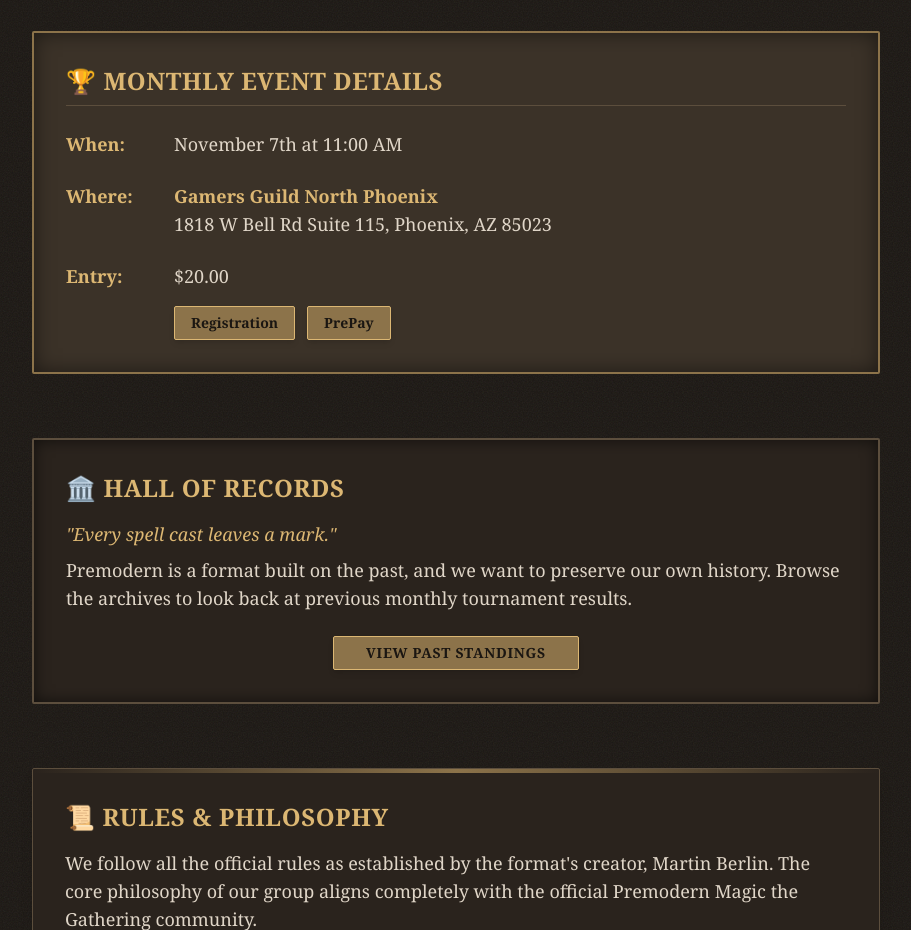
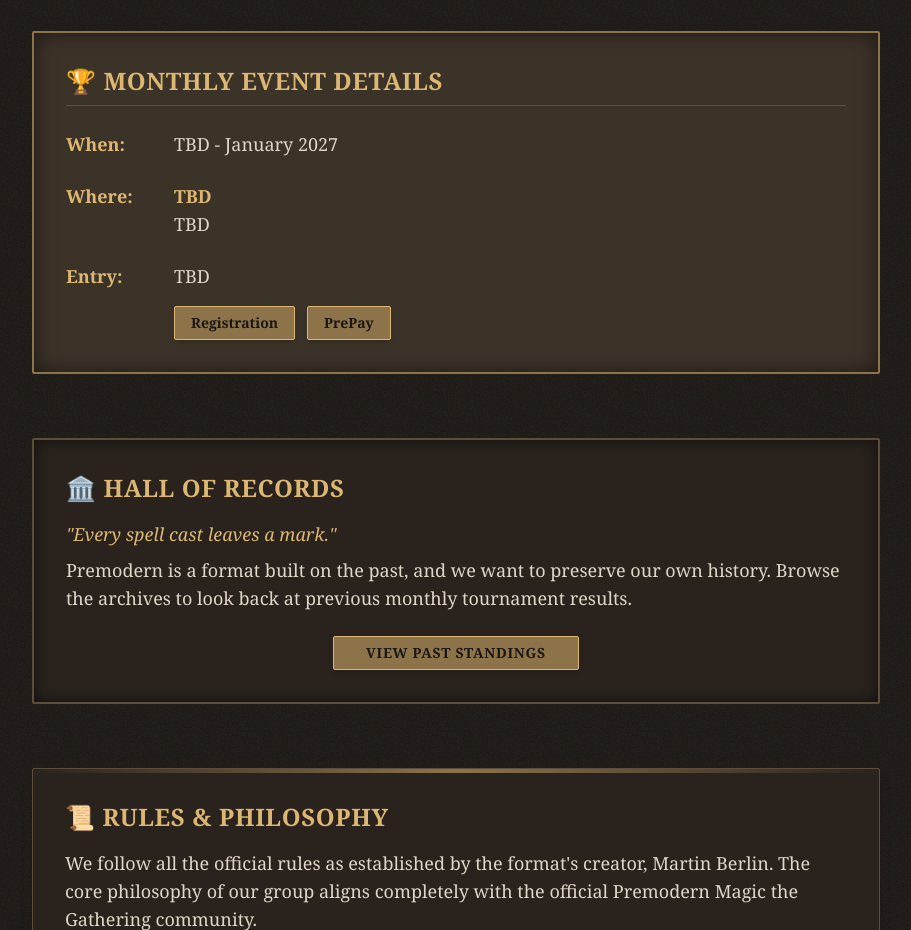
Before and after one commit to doesitblend1/arizonapremodern, a plain HTML site: page index.html in a window 1280 px wide. Shown: the part 1040-1970 px from the top of the page, without its empty margins (184-1095 px from the left). Drawn offline with nearby package versions, Linux system fonts and the light colour scheme; no server answers.

Commit message:
Update index.html

```diff
--- a/index.html
+++ b/index.html
@@ -125,22 +125,22 @@
             <ul class="space-y-6 text-base md:text-lg">
                 <li class="flex flex-col sm:flex-row sm:items-start gap-1 sm:gap-3">
                     <span class="text-[#dcb773] font-bold sm:w-24 shrink-0">When:</span>
-                    <span class="text-[#e0d6c8]">November 7th at 11:00 AM</span>
+                    <span class="text-[#e0d6c8]">TBD - January 2027</span>
                 </li>
                 <li class="flex flex-col sm:flex-row sm:items-start gap-1 sm:gap-3">
                     <span class="text-[#dcb773] font-bold sm:w-24 shrink-0">Where:</span>
                     <div class="text-[#e0d6c8] w-full">
-                        <p class="text-[#dcb773] font-bold">Gamers Guild North Phoenix</p>
-                        <p class="text-[#e0d6c8]">1818 W Bell Rd Suite 115, Phoenix, AZ 85023</p>
+                        <p class="text-[#dcb773] font-bold">TBD</p>
+                        <p class="text-[#e0d6c8]">TBD</p>
                     </div>
                 </li>
                 <li class="flex flex-col sm:flex-row sm:items-start gap-1 sm:gap-3">
                     <span class="text-[#dcb773] font-bold sm:w-24 shrink-0">Entry:</span>
                     <div class="space-y-4 w-full">
-                        <p class="text-[#e0d6c8]">$20.00</p>
+                        <p class="text-[#e0d6c8]">TBD</p>
                         <div class="flex flex-col sm:flex-row gap-3">
-                            <a href="https://melee.gg/Tournament/View/484020" target="_blank" rel="noopener noreferrer" class="block w-full sm:inline-block sm:w-auto text-center bg-[#8c734a] hover:bg-[#a68a5c] text-[#1a1612] font-bold px-4 py-2 sm:py-1.5 rounded-sm text-sm transition-colors shadow-md border border-[#dcb773]">Registration</a>
-                            <a href="https://www.gamersguildusa.com/products/nphx-11-7-11am-mtg-premodern-monthly-event" target="_blank" rel="noopener noreferrer" class="block w-full sm:inline-block sm:w-auto text-center bg-[#8c734a] hover:bg-[#a68a5c] text-[#1a1612] font-bold px-4 py-2 sm:py-1.5 rounded-sm text-sm transition-colors shadow-md border border-[#dcb773]">PrePay</a>
+                            <a href="https://arizonapremodern.com" target="_blank" rel="noopener noreferrer" class="block w-full sm:inline-block sm:w-auto text-center bg-[#8c734a] hover:bg-[#a68a5c] text-[#1a1612] font-bold px-4 py-2 sm:py-1.5 rounded-sm text-sm transition-colors shadow-md border border-[#dcb773]">Registration</a>
+                            <a href="https://arizonapremodern.com" target="_blank" rel="noopener noreferrer" class="block w-full sm:inline-block sm:w-auto text-center bg-[#8c734a] hover:bg-[#a68a5c] text-[#1a1612] font-bold px-4 py-2 sm:py-1.5 rounded-sm text-sm transition-colors shadow-md border border-[#dcb773]">PrePay</a>
                         </div>
                     </div>
                 </li>
```
